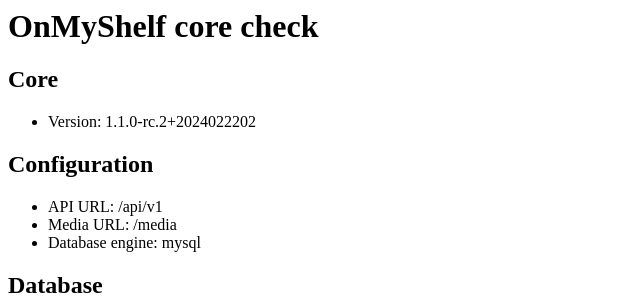
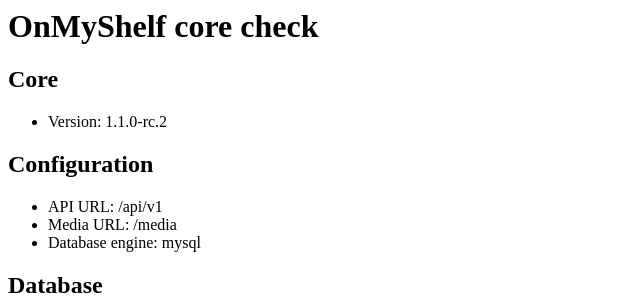
Before and after one commit to onmyshelf/api, a PHP site: page /check.php in a window 1280 px wide. Shown: the top 306 px of the page, without its empty margins (0-640 px from the left). Run offline with PHP 8.4, Linux system fonts and the light colour scheme.

Commit message:
1.1.0 RC 2 release

```diff
--- a/inc/init.php
+++ b/inc/init.php
@@ -1,5 +1,5 @@
 <?php
-define('VERSION', '1.1.0-rc.2+2024022202');
+define('VERSION', '1.1.0-rc.2');
 
 // load config file
 if (!file_exists("config.php")) {
```
Also changed, not shown: CHANGELOG.md.
